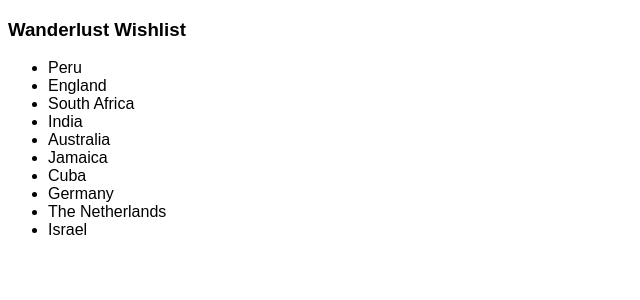
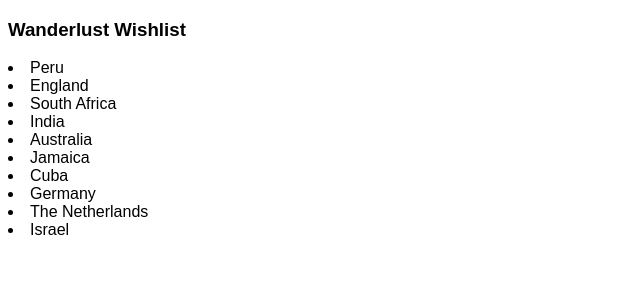
Before and after one commit to LaunchAcademy/Boston31-Travel-Tracker-Review, a React app: page / in a window 1280 px wide. Shown: the top 300 px of the page, without its empty margins (0-640 px from the left). Built offline with nearby package versions, Linux system fonts and the light colour scheme; the HTML template or start-up script is replaced by a standard one.

Commit message:
finished code

```diff
--- a/package.json
+++ b/package.json
@@ -4,7 +4,7 @@
   "description": "",
   "main": "webpack.config.js",
   "scripts": {
-    "start": "node_modules/.bin/webpack-dev-server --host 0.0.0.0 --hot",
+    "dev:client": "node_modules/.bin/webpack-dev-server --host 0.0.0.0 --hot",
     "test": "echo \"Error: no test specified\" && exit 1"
   },
   "author": "",
--- a/src/components/App.js
+++ b/src/components/App.js
@@ -1,18 +1,44 @@
-import React, { useState } from 'react'
+import React, { useState } from 'react';
 
-import TravelList from "./TravelList"
+import Place from './Place';
 
 const App = (props) => {
   // debugger
+  const [selectedPlaceId, setSelectedPlaceId] = useState(null)
 
+  const placesData = props.data.places;
+  const favoritePlaceId = props.data.favoritePlaceId;
+  // const { favoritePlaceId } = props.data
+
+  const placesComponents = placesData.map((place) => {
+    // debugger
+    // <li>{place.name}</li>
+    return (
+      <Place
+        key={place.id}
+        place={place}
+        selectedPlaceId={selectedPlaceId}
+        setSelectedPlaceId={setSelectedPlaceId}
+      />
+    )
+  })
+  // console.log(selectedPlace);
+
+  let secretMessage;
+  if (selectedPlaceId === favoritePlaceId) {
+    secretMessage = <div>What a beauty!</div>
+  }
+
+  // debugger
   return (
     <div id="wishlist-div">
       <div className="grid-container">
         <div className="small-12 text-center">
           <h3>Wanderlust Wishlist</h3>
-          <TravelList
-            data={props.data}
-          />
+
+          {placesComponents}
+
+          {secretMessage}
         </div>
       </div>
     </div>
--- /dev/null
+++ b/src/components/Place.js
@@ -0,0 +1,23 @@
+import React from "react"
+
+const Place = (props) => {
+  const handleClick = () => {
+    props.setSelectedPlaceId(props.place.id)
+  }
+
+  let styling = ""
+
+  if (props.selectedPlaceId === props.place.id) {
+    styling = "done"
+  }
+
+  return (
+    <li
+      onClick={handleClick}
+      className={styling}
+    >
+      {props.place.name}
+    </li>
+  )
+}
+export default Place;
--- a/src/components/TravelList.js
+++ /dev/null
@@ -1,54 +0,0 @@
-import React, { useState } from "react"
-
-import TravelTile from "./TravelTile"
-
-const TravelList = (props) => {
-  const [selectedPlace, setSelectedPlace] = useState(null)
-  // debugger
-
-  let places = props.data.places
-
-  const listOfPlaces = places.map((place) => {
-    // debugger
-
-    const togglePlace = () => {
-      // debugger
-      setSelectedPlace(place.id)
-    }
-
-    let selectedStatus = ""
-
-    if (selectedPlace === place.id) {
-      selectedStatus = "done"
-    }
-
-    // debugger
-
-    return(
-      <TravelTile
-        key={place.id}
-        place={place}
-        togglePlace={togglePlace}
-        selectedStatus={selectedStatus}
-      />
-    )
-  })
-
-  let message = ""
-
-  if (selectedPlace === props.data.favoritePlaceId) {
-    message = "What a beauty!"
-  }
-
-  return(
-    <div>
-      <ul>
-        {listOfPlaces}
-      </ul>
-
-      <h4>{message}</h4>
-    </div>
-  )
-}
-
-export default TravelList
--- a/src/components/TravelTile.js
+++ /dev/null
@@ -1,13 +0,0 @@
-import React from "react"
-
-const TravelTile = (props) => {
-  // debugger
-
-  return (
-    <li className={props.selectedStatus} onClick={props.togglePlace}>
-      {props.place.name}
-    </li>
-  )
-}
-
-export default TravelTile
```
Also changed, not shown: 1 other file (tests, documents, lock files or other folders).
